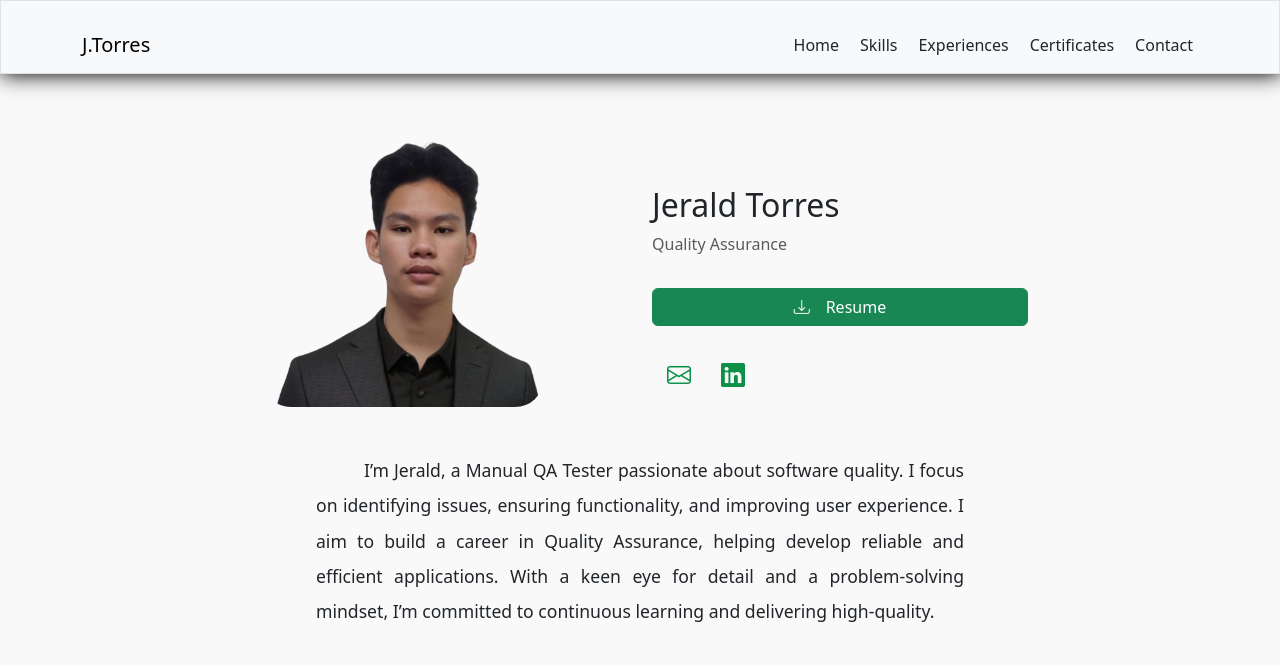
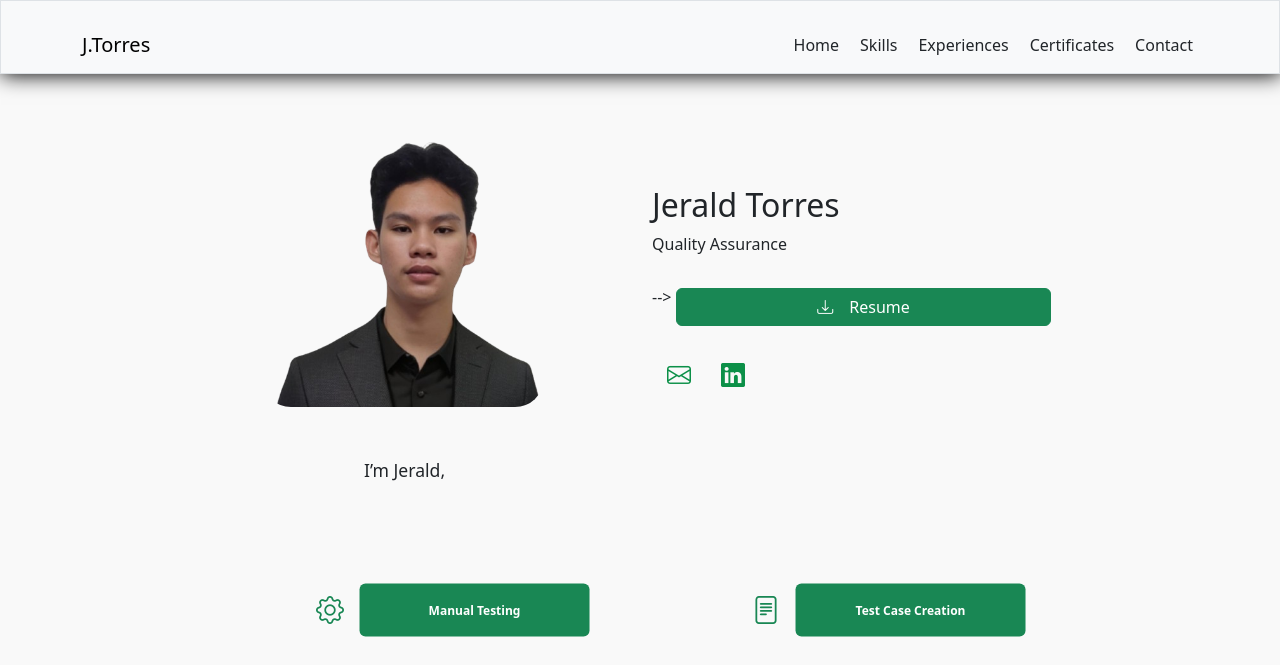
Before and after one commit to AkosiJerald/myportfolio, a plain HTML site: page index.html in a window 1280 px wide. Shown: the top 665 px of the page. Drawn offline with nearby package versions, Linux system fonts and the light colour scheme; a web font is replaced by a local one.

Commit message:
Update index.html

```diff
--- a/index.html
+++ b/index.html
@@ -52,7 +52,7 @@
             </div>
             <div class="col-md-6 col-lg-5 d-block text-center text-md-start">
                 <h2 class="profile-name mt-5">Jerald Torres</h2>
-                <p class="text-muted">Quality Assurance</p>
+                 <!-<p class="text-muted">Quality Assurance</p> -->
                 <a href="Resume.pdf" class="btn btn-success col-5 col-sm-10 mt-3"><i class="bi bi-download me-3"></i>Resume</a>
                 <div class="social-icons mt-3 d-flex justify-content-center justify-content-md-start">
                     <a href="mailto:torresjerald8@gmail.com" class="text-decoration-none">
@@ -71,8 +71,10 @@
         <div class="row mx-auto about-me">
 
             <p class=" lh-lg text-justify text-wrap">
-                I’m <span class="">Jerald</span>, a Manual QA Tester passionate about software quality. I focus on identifying issues, ensuring functionality, and improving user experience. I aim to build a career in Quality Assurance, helping develop reliable and efficient applications. With a keen eye for
-                 detail and a problem-solving mindset, I’m committed to continuous learning and delivering high-quality.
+               <!-- I’m <span class="">Jerald</span>, a Manual QA Tester passionate about software quality. I focus on identifying issues, ensuring functionality, and improving user experience. I aim to build a career in Quality Assurance, helping develop reliable and efficient applications. With a keen eye for
+                 detail and a problem-solving mindset, I’m committed to continuous learning and delivering high-quality. -->
+
+                I’m <span class="">Jerald</span>,
             </p>
             <!-- Badge 1 -->
             <!-- <div class="col d-flex justify-content-center align-items-start">
```
